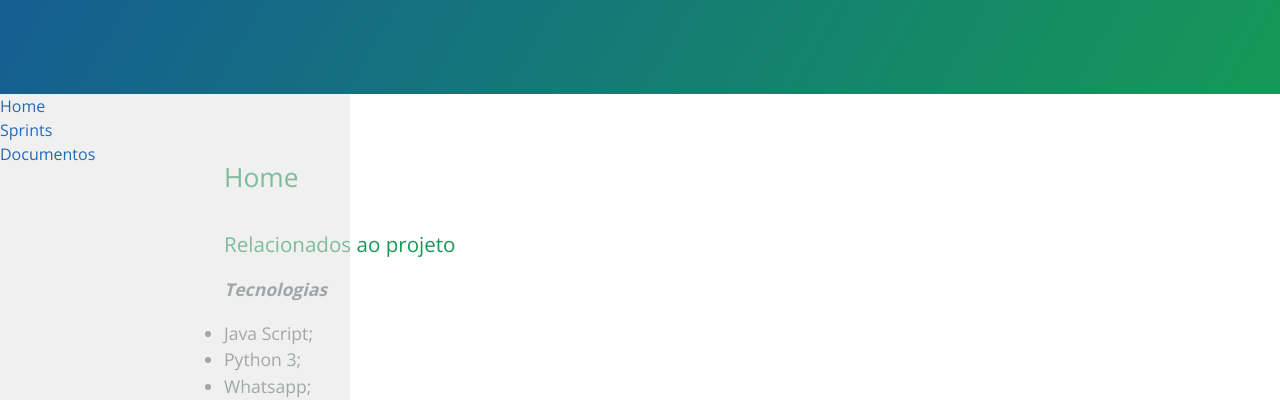
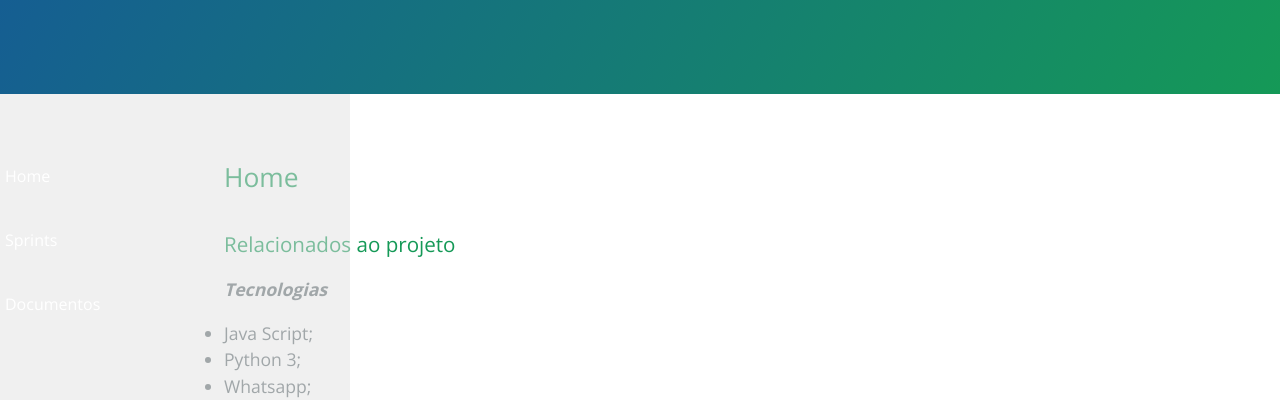
Before and after one commit to francisco1code/2020.2-CheeryUP, a Jekyll site: the page built from index.md, in a window 1280 px wide. Shown: the part 274-674 px from the top of the page. Built offline with Jekyll 4.4.1, drawn with Linux system fonts in a browser that asks for light colours.

Commit message:
test_cssChages #11

```diff
--- a/_sass/jekyll-theme-cayman.scss
+++ b/_sass/jekyll-theme-cayman.scss
@@ -385,4 +385,23 @@ a {
     width: 350px;
     height: 100vh;
     position: absolute;
+
+    ul{
+      list-style: none;
+      top:50px;
+      position:absolute;
+      width: 100%;
+      a{
+      text-decoration: none;
+      color: white;
+      padding: 20px 5px;
+      display: block;
+
+        &:hover{
+          background-color: rgb(176, 224, 230);
+          color: black;
+        }
+
+      }
+    }
 }
```
